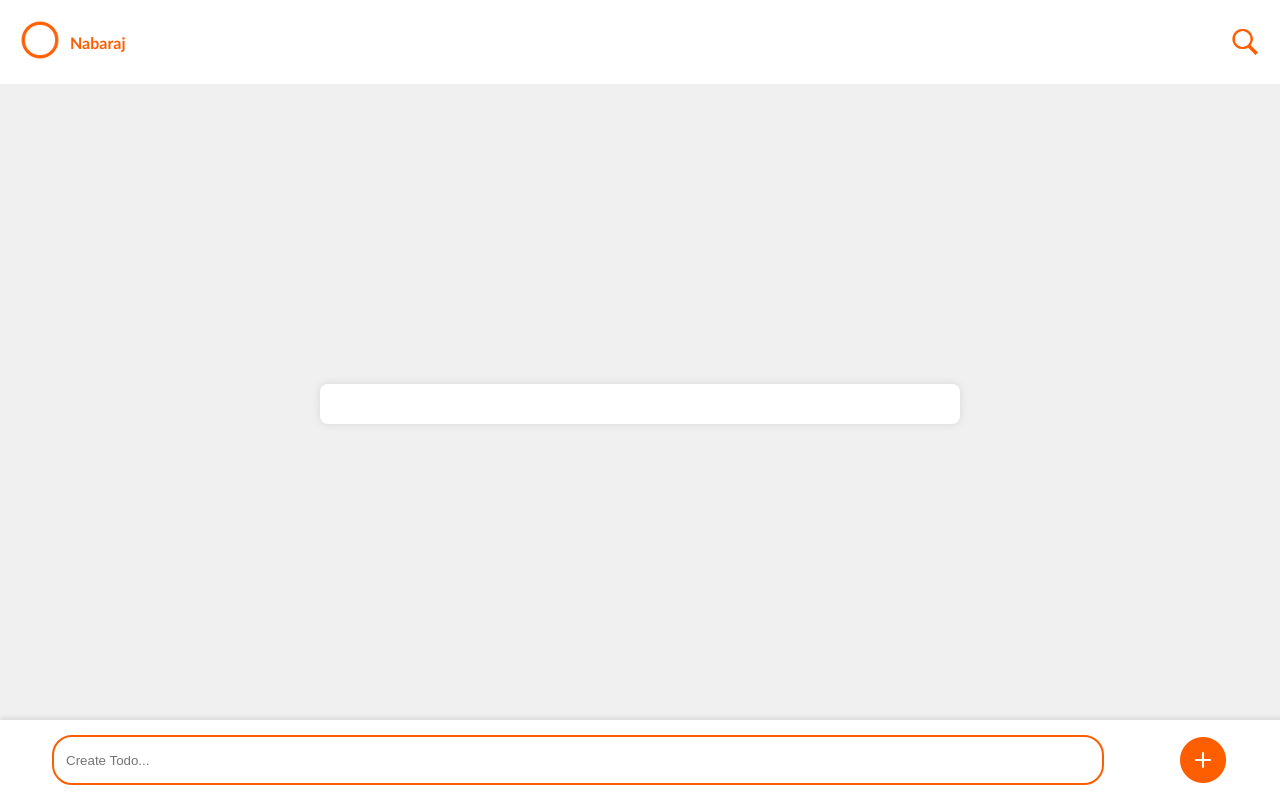
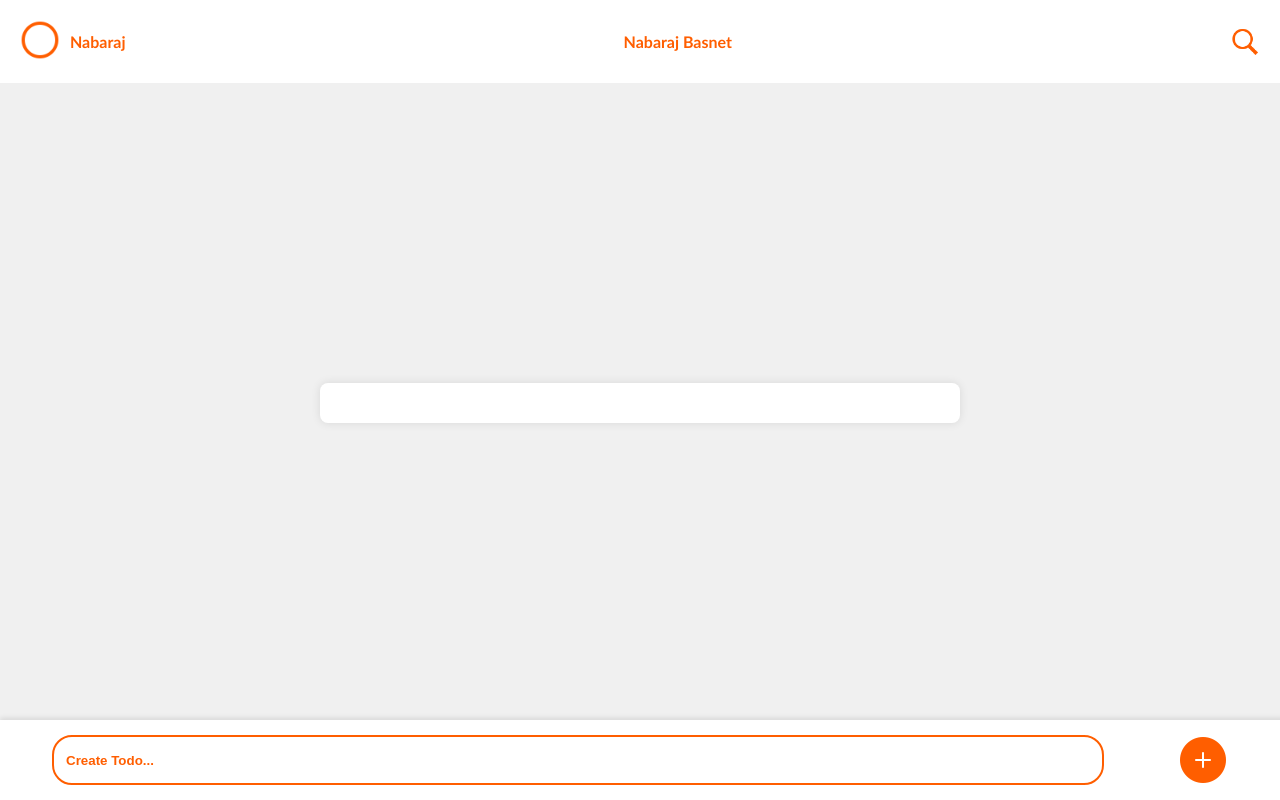
Before and after one commit to NabarajBasnet/Todo-app, a React (Vite) app: page / in a window 1280 px wide. Built offline with nearby package versions, Linux system fonts and the light colour scheme.

Commit message:
Basic ui and style changed

```diff
--- a/src/components/Home/Home.css
+++ b/src/components/Home/Home.css
@@ -143,3 +143,23 @@
     display: flex;
     width: 100%;
 }
+
+.todo-container{
+    font-family: 'Gill Sans', 'Gill Sans MT', Calibri, 'Trebuchet MS', sans-serif;
+    font-size: medium;
+    font-weight: bold;
+    color: #FF5E00;
+}
+
+.search-icon input::placeholder{
+    color: #FF5E00;
+}
+
+.show-todos input::placeholder{
+    color: #FF5E00;
+}
+
+.input-todo input::placeholder{
+    color: #FF5E00;
+    font-weight: bold;
+}
--- a/src/components/Home/Home.jsx
+++ b/src/components/Home/Home.jsx
@@ -60,6 +60,9 @@ const Home = ()=>
                                 <p>Nabaraj</p>
                             </div>
                         </div>
+                        <div className="my-name">
+                            <p>Nabaraj Basnet</p>
+                        </div>
                         <div className="search-icon">
                             {serachFlag?(
                                 <input className='search-bar-top' type='text' placeholder='Search...' value={searchQuery} onChange={(e)=>setSearchQuery(e.target.value)}/>
```
